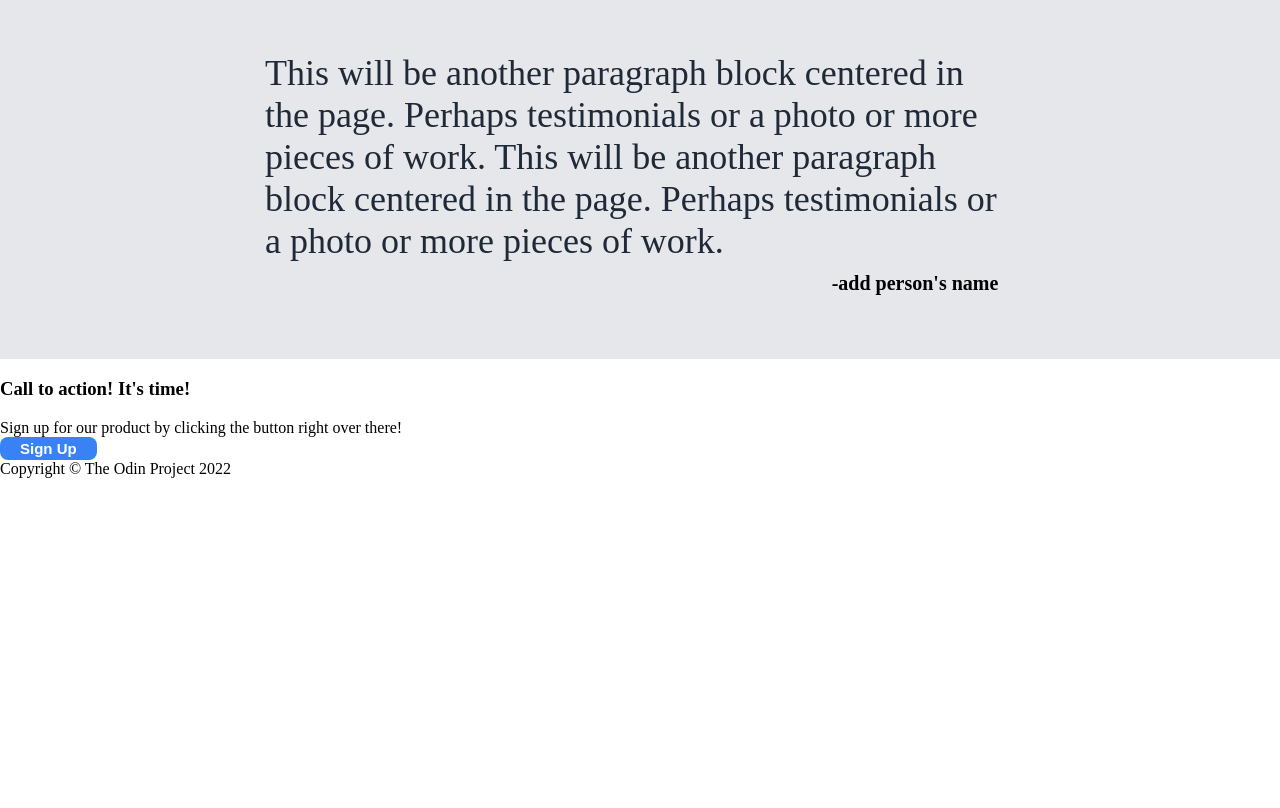
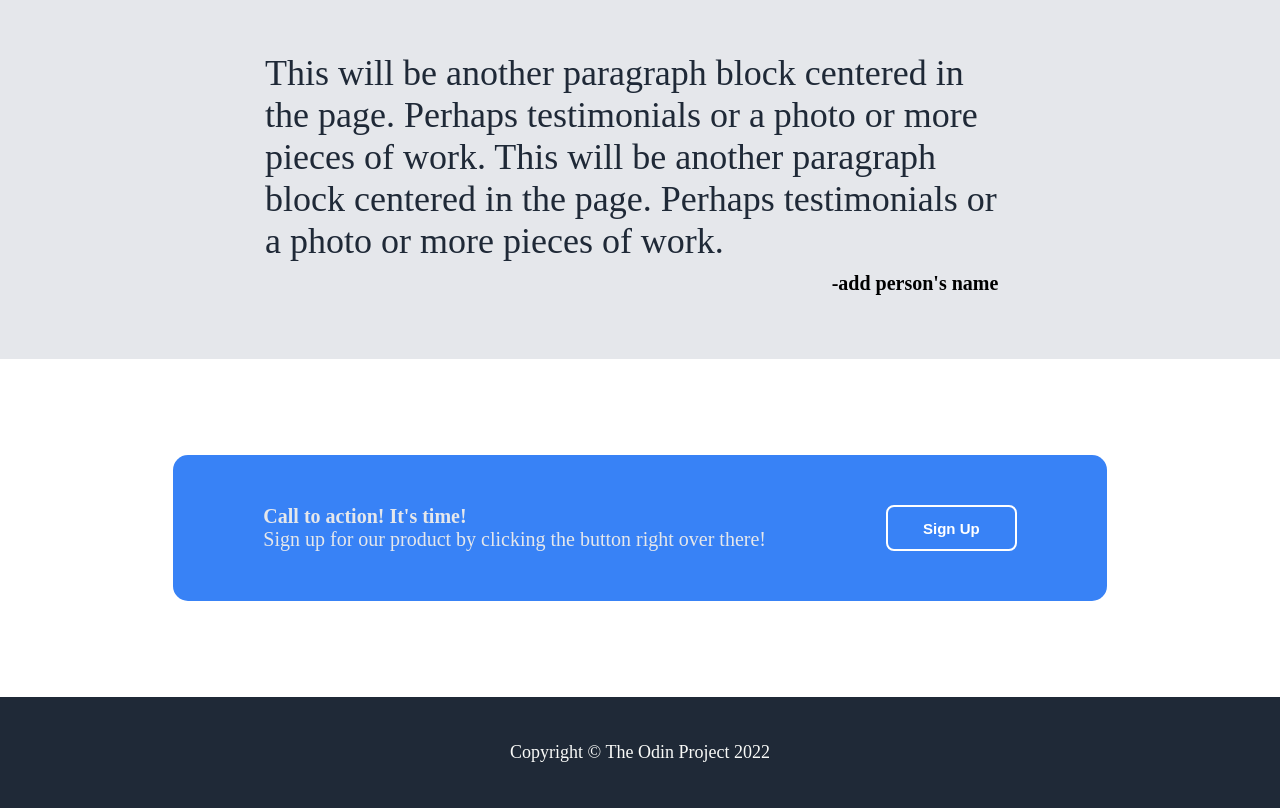
Before and after one commit to quaker29/Landing_Page, a plain HTML site: page index.html in a window 1280 px wide. Shown: the part 992-1800 px from the top of the page. Before the commit the page ends 1470 px from the top, so only its background shows below. Drawn offline with Linux system fonts and the light colour scheme.

Commit message:
finish index.html style.css

```diff
--- a/index.html
+++ b/index.html
@@ -80,11 +80,12 @@
 
 <div class="section_four">
     <div class="center_ad">
-        <div class="text">
-            <h3>Call to action! It's time!</h3>
-            Sign up for our product by clicking the button right over there!
+        <div class="action">
+            <div class="ad"><b>Call to action! It's time!</b></div>
+            <div class="ad"> Sign up for our product by clicking the button
+            right over there!</div>
         </div>
-        <button>Sign Up</button>
+        <button class="white_outline">Sign Up</button>
     </div>
 </div>
 
@@ -92,7 +93,5 @@
     Copyright © The Odin Project 2022
 </div>
 
-
-
 </body>
 </html>
--- a/style.css
+++ b/style.css
@@ -43,7 +43,7 @@ ul {
     padding: 4em 150px 4em 150px;
     display: flex;
     align-items: center;
-    justify-content: space-between;
+    justify-content: space-evenly;
 }
 
 .intro {
@@ -135,3 +135,36 @@ button {
     font-size: 20px;
     font-weight: bold;
 }
+
+.section_four {
+    display: flex;
+    justify-content: center;
+    padding: 6em;
+}
+
+.center_ad {
+    background-color: #3882F6;
+    display: flex;
+    padding: 50px 90px;
+    border-radius: 15px;
+}
+
+.ad {
+    color: #E5E7EB;
+    font-size: 20px;
+    padding-right: 6em;
+}
+
+.white_outline {
+    border: 2px solid white;
+    padding: 0px 35px;
+}
+
+.footer {
+    display: flex;
+    justify-content: center;
+    padding: 45px;
+    background-color: #1f2937;
+    font-size: 18px;
+    color: #F9FAF8;
+}
```
